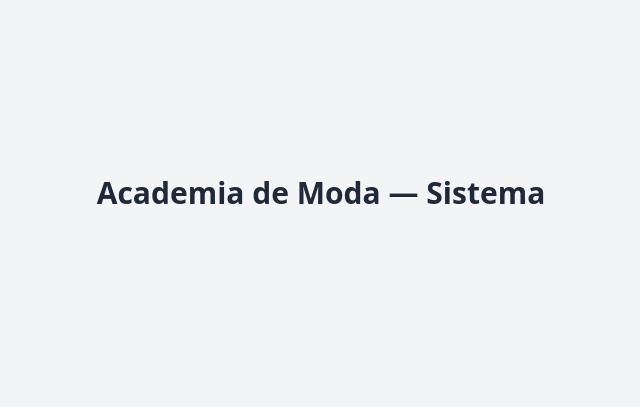
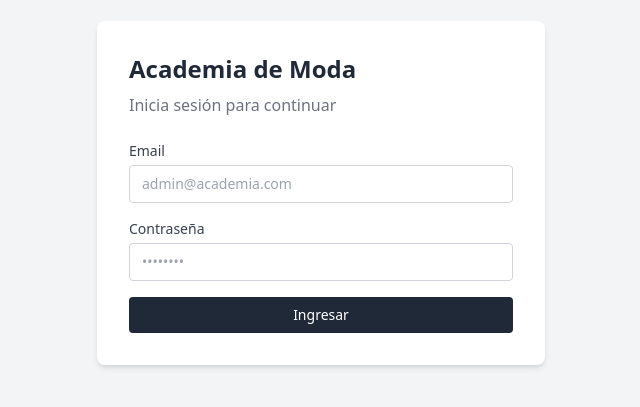
Before and after one commit to housepc021-sudo/academia-sistema, a React app in the folder frontend/: page /login in a window 1280 px wide. Shown: the part 207-614 px from the top of the page, without its empty margins (319-959 px from the left). Built offline with nearby package versions, Linux system fonts and the light colour scheme; the HTML template or start-up script is replaced by a standard one.

Commit message:
feat: login redirige correctamente al dashboard

```diff
--- a/frontend/src/App.jsx
+++ b/frontend/src/App.jsx
@@ -1,10 +1,28 @@
+import { BrowserRouter, Routes, Route, Navigate } from 'react-router-dom';
+import { AuthProvider, useAuth } from './context/AuthContext';
+import Login from './pages/Login';
+import Dashboard from './pages/Dashboard';
+
+function RutaProtegida({ children }) {
+  const { token } = useAuth();
+  return token ? children : <Navigate to="/login" />;
+}
+
 function App() {
   return (
-    <div className="min-h-screen bg-gray-100 flex items-center justify-center">
-      <h1 className="text-3xl font-bold text-gray-800">
-        Academia de Moda — Sistema
-      </h1>
-    </div>
+    <AuthProvider>
+      <BrowserRouter>
+        <Routes>
+          <Route path="/login" element={<Login />} />
+          <Route path="/dashboard" element={
+            <RutaProtegida>
+              <Dashboard />
+            </RutaProtegida>
+          } />
+          <Route path="*" element={<Navigate to="/login" />} />
+        </Routes>
+      </BrowserRouter>
+    </AuthProvider>
   );
 }
 
--- /dev/null
+++ b/frontend/src/context/AuthContext.jsx
@@ -0,0 +1,36 @@
+import { createContext, useState, useContext } from 'react';
+
+const AuthContext = createContext();
+
+export function AuthProvider({ children }) {
+  const [usuario, setUsuario] = useState(
+    JSON.parse(localStorage.getItem('usuario')) || null
+  );
+  const [token, setToken] = useState(
+    localStorage.getItem('token') || null
+  );
+
+  const login = (datos) => {
+    setUsuario(datos.usuario);
+    setToken(datos.token);
+    localStorage.setItem('token', datos.token);
+    localStorage.setItem('usuario', JSON.stringify(datos.usuario));
+  };
+
+  const logout = () => {
+    setUsuario(null);
+    setToken(null);
+    localStorage.removeItem('token');
+    localStorage.removeItem('usuario');
+  };
+
+  return (
+    <AuthContext.Provider value={{ usuario, token, login, logout }}>
+      {children}
+    </AuthContext.Provider>
+  );
+}
+
+export function useAuth() {
+  return useContext(AuthContext);
+}
--- /dev/null
+++ b/frontend/src/pages/Dashboard.jsx
@@ -0,0 +1,30 @@
+import { useAuth } from '../context/AuthContext';
+
+export default function Dashboard() {
+  const { usuario, logout } = useAuth();
+
+  return (
+    <div className="min-h-screen bg-gray-100">
+      <nav className="bg-white shadow px-6 py-4 flex justify-between items-center">
+        <h1 className="font-bold text-gray-800">Academia de Moda</h1>
+        <div className="flex items-center gap-4">
+          <span className="text-sm text-gray-600">
+            {usuario?.nombre} — {usuario?.rol}
+          </span>
+          <button
+            onClick={logout}
+            className="text-sm text-red-500 hover:text-red-700"
+          >
+            Cerrar sesión
+          </button>
+        </div>
+      </nav>
+      <main className="p-6">
+        <h2 className="text-xl font-semibold text-gray-700">
+          Bienvenido, {usuario?.nombre}
+        </h2>
+        <p className="text-gray-500 mt-1">Panel de administración</p>
+      </main>
+    </div>
+  );
+}
--- /dev/null
+++ b/frontend/src/pages/Login.jsx
@@ -0,0 +1,86 @@
+import { useState } from 'react';
+import { useAuth } from '../context/AuthContext';
+import axios from 'axios';
+import { useNavigate } from 'react-router-dom';
+
+export default function Login() {
+  const { login } = useAuth();
+  const navigate = useNavigate();
+  const [form, setForm] = useState({ email: '', password: '' });
+  const [error, setError] = useState('');
+  const [cargando, setCargando] = useState(false);
+
+  const handleChange = (e) => {
+    setForm({ ...form, [e.target.name]: e.target.value });
+  };
+
+  const handleSubmit = async (e) => {
+    e.preventDefault();
+    setCargando(true);
+    setError('');
+    try {
+      const res = await axios.post('http://localhost:3000/api/auth/login', form);
+      login(res.data);
+      navigate('/dashboard');
+    } catch (err) {
+      setError('Credenciales incorrectas');
+    } finally {
+      setCargando(false);
+    }
+  };
+
+  return (
+    <div className="min-h-screen bg-gray-100 flex items-center justify-center">
+      <div className="bg-white p-8 rounded-lg shadow-md w-full max-w-md">
+        <h1 className="text-2xl font-bold text-gray-800 mb-2">Academia de Moda</h1>
+        <p className="text-gray-500 mb-6">Inicia sesión para continuar</p>
+
+        {error && (
+          <div className="bg-red-50 text-red-600 p-3 rounded mb-4 text-sm">
+            {error}
+          </div>
+        )}
+
+        <form onSubmit={handleSubmit} className="space-y-4">
+          <div>
+            <label className="block text-sm font-medium text-gray-700 mb-1">
+              Email
+            </label>
+            <input
+              type="email"
+              name="email"
+              value={form.email}
+              onChange={handleChange}
+              className="w-full border border-gray-300 rounded px-3 py-2 text-sm focus:outline-none focus:ring-2 focus:ring-gray-400"
+              placeholder="admin@academia.com"
+              required
+            />
+          </div>
+
+          <div>
+            <label className="block text-sm font-medium text-gray-700 mb-1">
+              Contraseña
+            </label>
+            <input
+              type="password"
+              name="password"
+              value={form.password}
+              onChange={handleChange}
+              className="w-full border border-gray-300 rounded px-3 py-2 text-sm focus:outline-none focus:ring-2 focus:ring-gray-400"
+              placeholder="••••••••"
+              required
+            />
+          </div>
+
+          <button
+            type="submit"
+            disabled={cargando}
+            className="w-full bg-gray-800 text-white py-2 rounded text-sm font-medium hover:bg-gray-700 transition disabled:opacity-50"
+          >
+            {cargando ? 'Ingresando...' : 'Ingresar'}
+          </button>
+        </form>
+      </div>
+    </div>
+  );
+}
```
